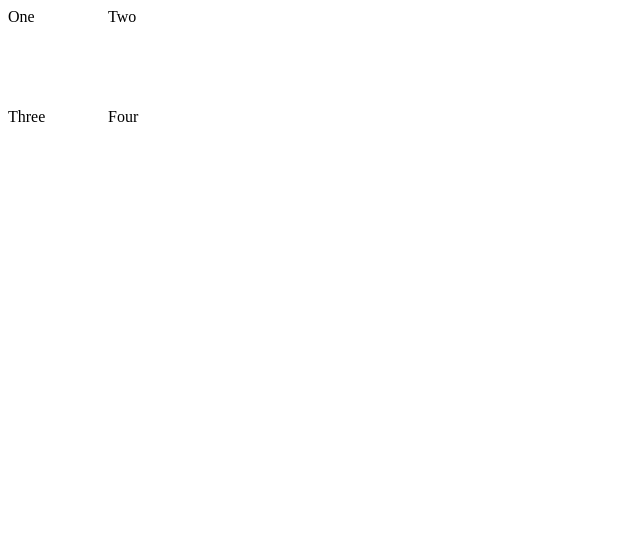
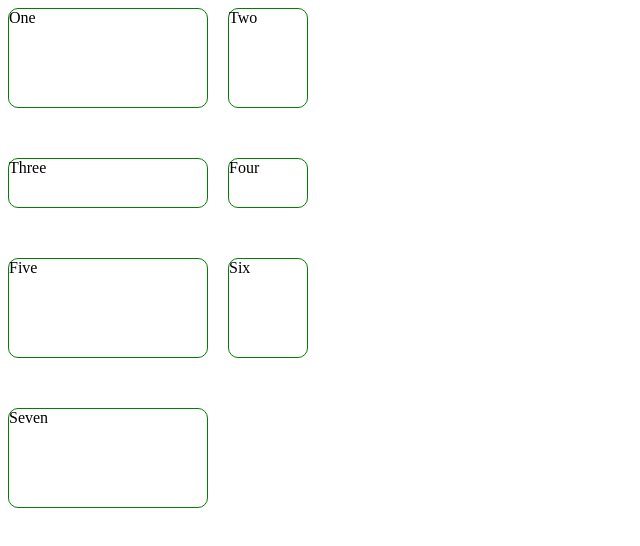
Before and after one commit to dustein/odin-project-grid, a plain HTML site: page index.html in a window 1280 px wide. Shown: the whole page, without its empty margins (0-640 px from the left). Drawn offline with Linux system fonts and the light colour scheme.

Commit message:
modulo introduction completo

```diff
--- a/index.html
+++ b/index.html
@@ -13,7 +13,9 @@
     <div class="childs">Two</div>
     <div class="childs">Three</div>
     <div class="childs">Four</div>
-    <!-- <div class="childs">Five</div> -->
+    <div class="childs">Five</div>
+    <div class="childs">Six</div>
+    <div class="childs">Seven</div>
   </div>
 </body>
 </html>
--- a/style.css
+++ b/style.css
@@ -2,9 +2,15 @@
   display: grid;
   /* grid-template-columns: 100px 100px;
   grid-template-rows: 100px 50px; */
-  grid-template: 100px 50px / 100px 100px;
+  grid-template: 100px 50px / 200px 80px;
+  /* grid-auto-flow: column; */
+  grid-auto-rows: 100px;
+  /* gap: 20px; */
+  column-gap: 20px;
+  row-gap: 50px;
 }
-/*
+
 .childs {
-  border: solid;
-} */
+  border: 1px solid green;
+  border-radius: 10px;
+}
```
